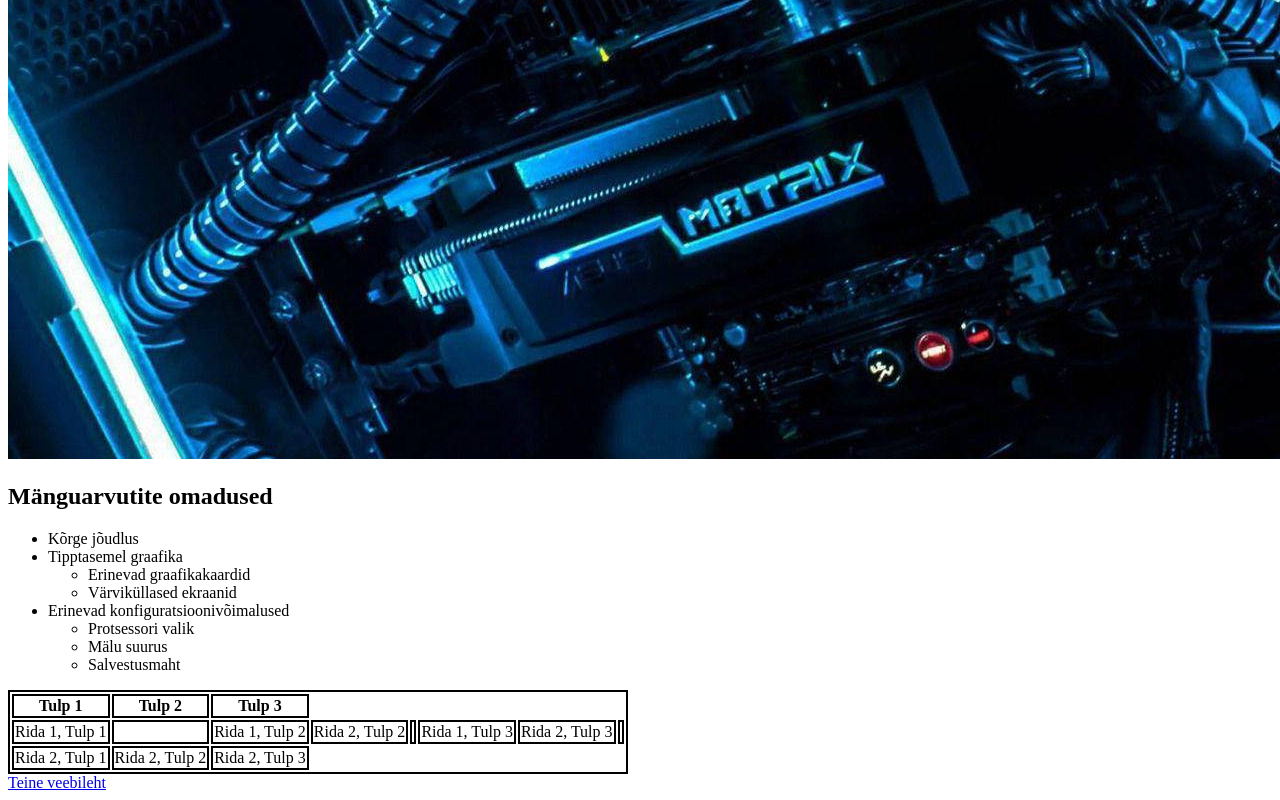
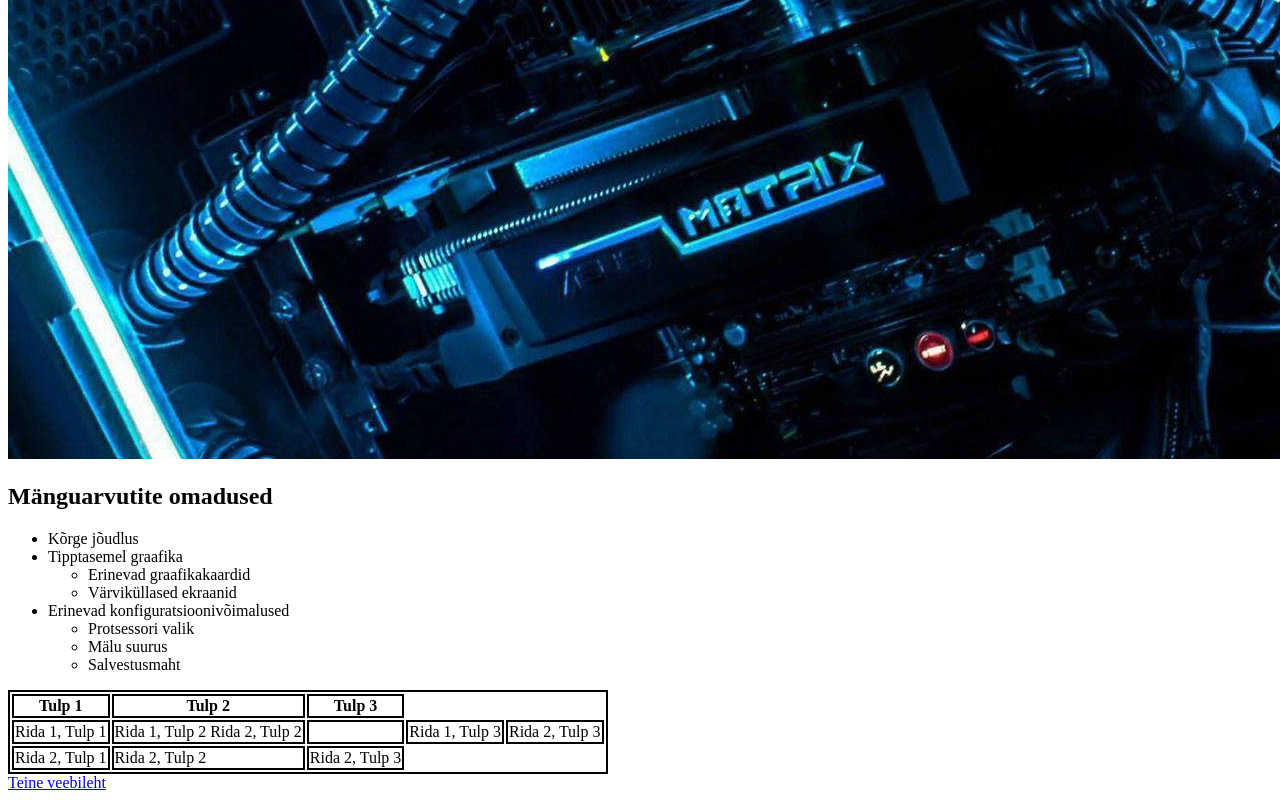
Before and after one commit to sandersirge/SE23, a plain HTML site: page index.html in a window 1280 px wide. Shown: the part 873-1673 px from the top of the page. Drawn offline with Linux system fonts and the light colour scheme.

Commit message:
Panustus

```diff
--- a/index.html
+++ b/index.html
@@ -38,14 +38,13 @@
         <tr>
             <td>Rida 1, Tulp 1</td>
             <td>
-                <td>Rida 1, Tulp 2</td>
-                <td>Rida 2, Tulp 2</td>
+                Rida 1, Tulp 2
+                Rida 2, Tulp 2
             </td>
             <td>
                 <td>Rida 1, Tulp 3</td>
                 <td>Rida 2, Tulp 3</td>
             </td>
-            <td></td>
         </tr>
         <tr>
             <td>Rida 2, Tulp 1</td>
```
